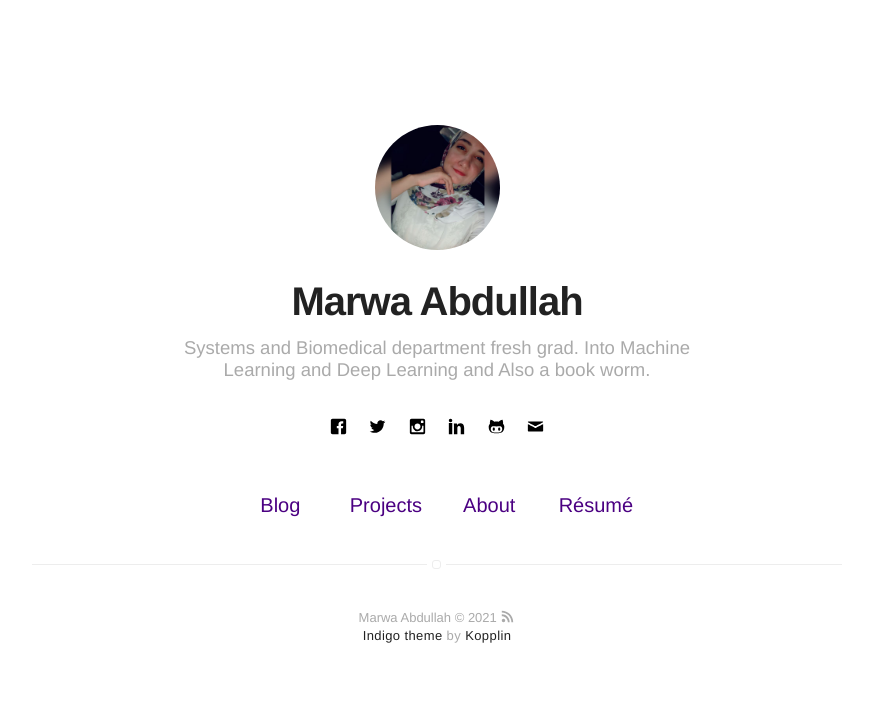
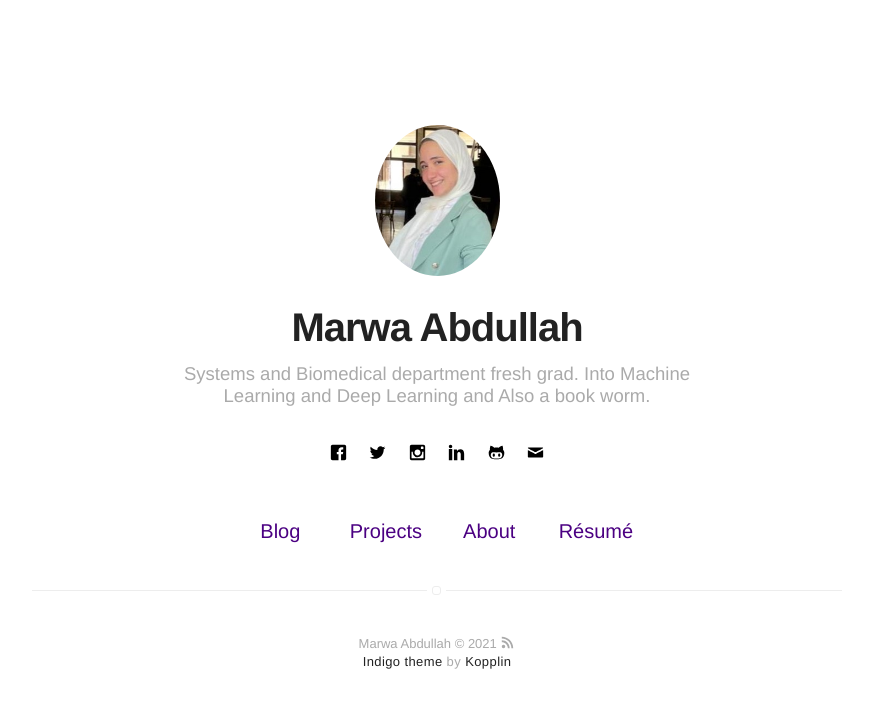
Before and after one commit to marwaomar/Marwa-Abdalla, a Jekyll site: the page built from index.html, in a window 1280 px wide. Shown: the top 708 px of the page, without its empty margins (203-1076 px from the left). Built offline with Jekyll 4.4.1, drawn with Linux system fonts in a browser that asks for light colours.

Commit message:
update pic

```diff
--- a/_config.yml
+++ b/_config.yml
@@ -8,7 +8,7 @@ description: A blog about technology and stuff related
 # if it's an external image, update below for true
 # better with square images
 external-image: true
-picture: pic.jpg
+picture: pic.jpeg
 
 # If you want to include your resume, set to true
 # and specify source (external or local).
```
